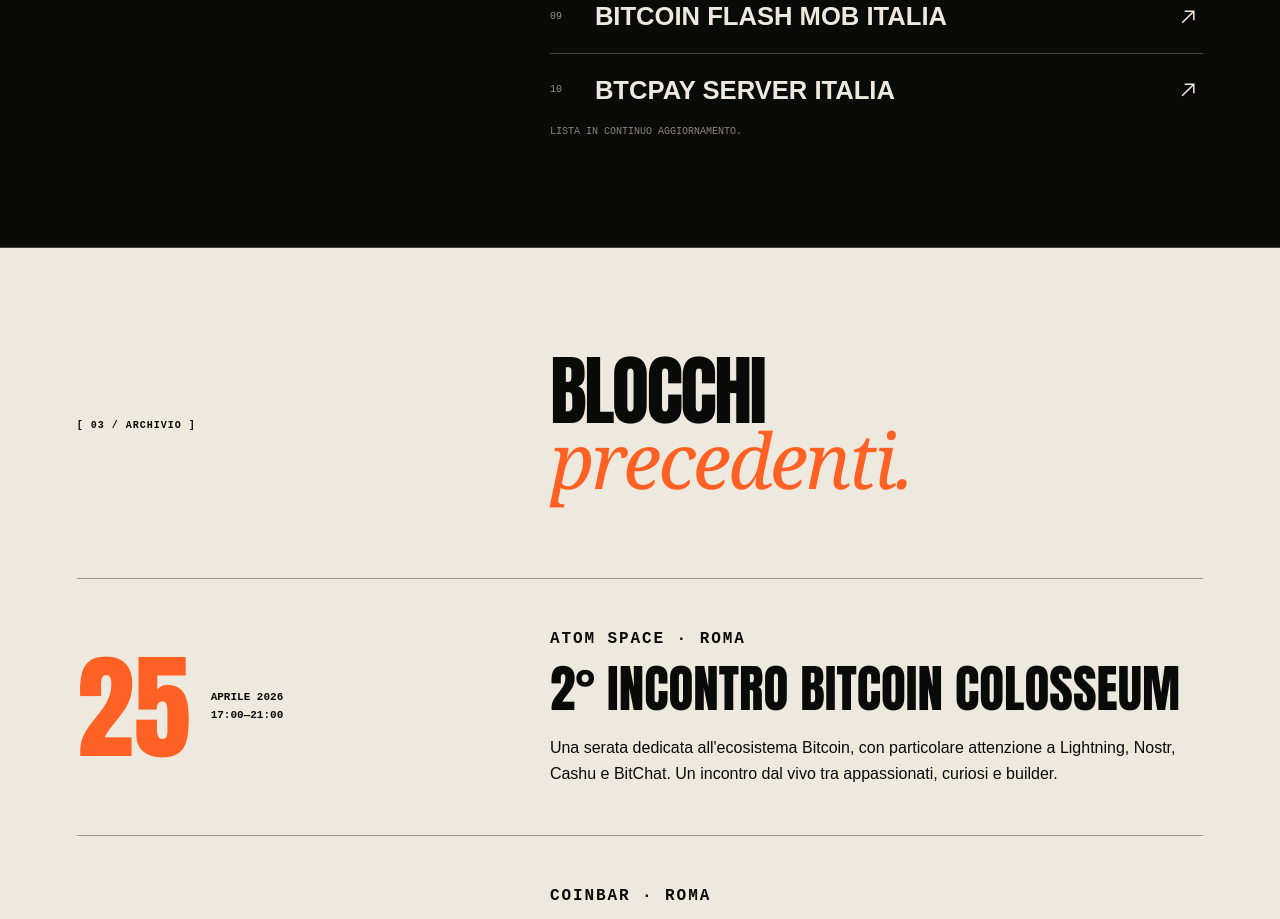
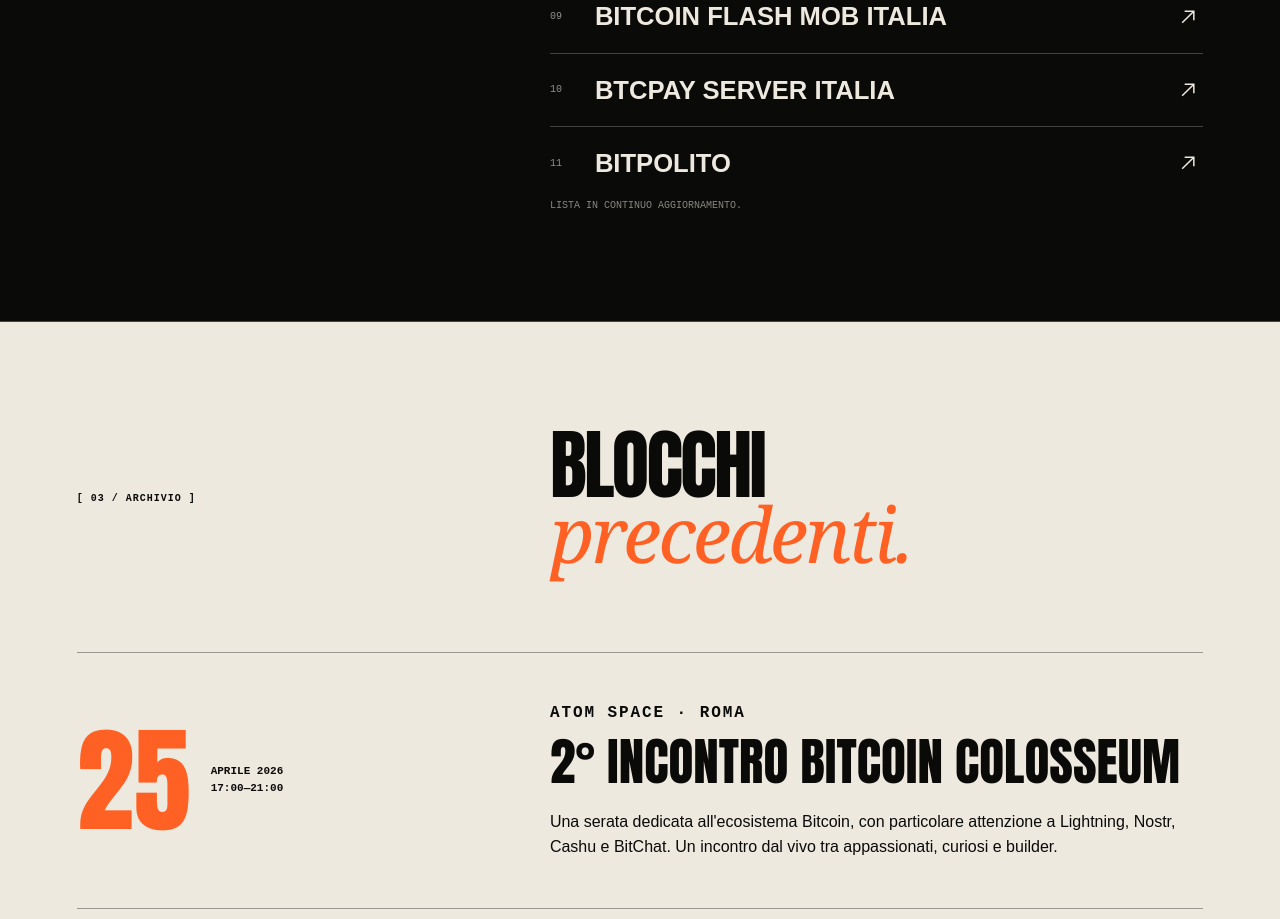
Before and after one commit to BtcColosseum/bitcoincolosseum.it, a Next.js app: page / in a window 1280 px wide. Shown: the part 5400-6319 px from the top of the page. Built offline with nearby package versions, Linux system fonts and the light colour scheme; no server answers.

Commit message:
Add BitPolito

```diff
--- a/app/page.tsx
+++ b/app/page.tsx
@@ -19,6 +19,7 @@ const communities = [
   ["Bitcoin Report Italia", "https://t.me/Bitcoin_Report_Italia"],
   ["Bitcoin Flash Mob Italia", "https://t.me/BitcoinFlashMobItalia"],
   ["BTCPay Server Italia", "https://x.com/btcpay_italia"],
+  ["BitPolito", "https://bitpolito.it/"],
 ];
 
 export default function Home() {
```
